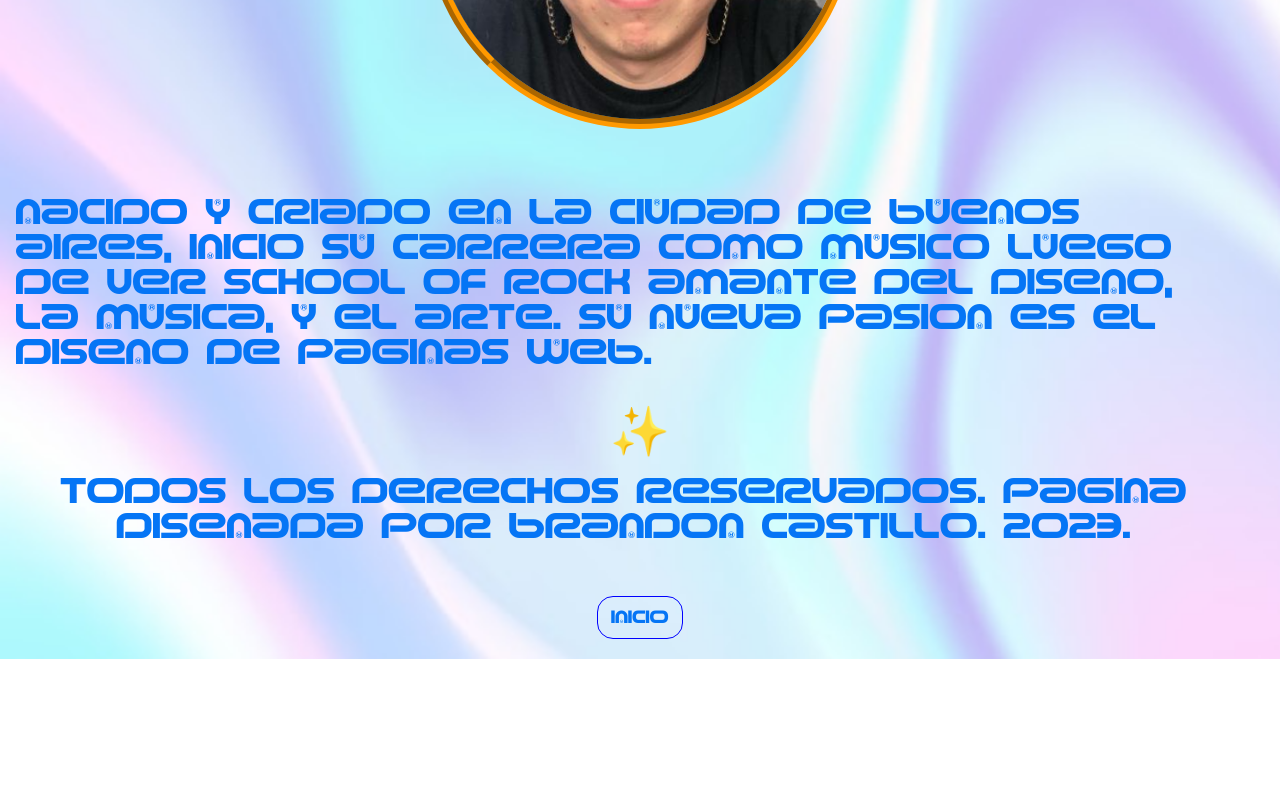
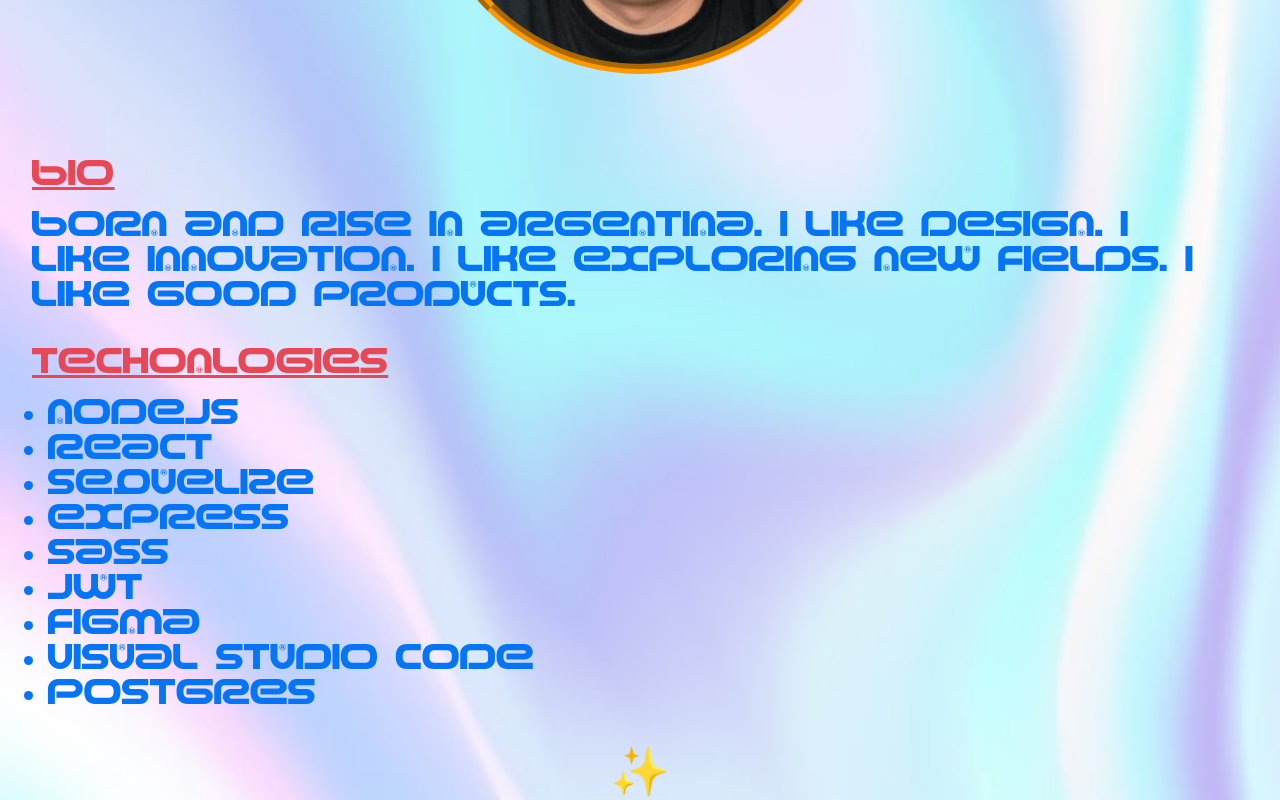
Before and after one commit to pibelanzallamas/brandon-portfolio, a React (Create React App) app: page /profile in a window 1280 px wide. Shown: the part 560-1360 px from the top of the page. Before the commit the page ends 1219 px from the top, so only its background shows below. Built offline with nearby package versions, Linux system fonts and the light colour scheme.

Commit message:
profile ok

```diff
--- a/src/components/Credits.jsx
+++ b/src/components/Credits.jsx
@@ -11,10 +11,7 @@
       <div style={{ "text-align": "center", "font-size": "3rem" }}>✨</div>
 
       <div className="credits project-description">
-        <p>
-          Todos los Derechos Reservados. Página diseñada por Brandon Castillo.
-          2023.
-        </p>
+        <p>All Rights Reserved. Page designed by Brandon Castillo. 2023.</p>
       </div>
 
       <div className="button-inicio">
--- a/src/components/Profile.jsx
+++ b/src/components/Profile.jsx
@@ -4,18 +4,30 @@
   return (
     <div className="all">
       <div className="content">
-        <div className="profile-title">
-          <h2>Profile</h2>
+        <div className="title">
+          <h1>Profile</h1>
         </div>
         <div className="profile-pic">
           <img src="/imagenCv.png"></img>
         </div>
         <div className="profile-description">
-          <p>
-            Nacido y criado en la ciudad de Buenos Aires, inicio su carrera como
-            musico luego de ver School of Rock amante del diseño, la música, y
-            el arte. Su nueva pasión es el diseño de paginas web.
+          <div className="project-title">bio</div>
+          <p className="bio">
+            Born and rise in Argentina. I like design. I like innovation. I like
+            exploring new fields. I like good products.
           </p>
+          <div className="project-title">techonlogies</div>
+          <ul className="lists">
+            <li>NodeJs</li>
+            <li>React</li>
+            <li>Sequelize</li>
+            <li>Express</li>
+            <li>Sass</li>
+            <li>JWT</li>
+            <li>Figma</li>
+            <li>Visual Studio Code</li>
+            <li>Postgres</li>
+          </ul>
         </div>
         <Credits />
       </div>
--- a/src/styles/App.css
+++ b/src/styles/App.css
@@ -80,11 +80,6 @@
   padding-bottom: 1rem;
 }
 
-.profile-description {
-  padding: 1rem;
-  padding-bottom: 2rem;
-}
-
 .profile-pic {
   text-align: center;
 }
@@ -93,6 +88,21 @@
   height: 45%;
   border-radius: 50%;
   border: #ff9900 5px groove;
+}
+
+.profile-description {
+  padding-top: 0;
+  padding-left: 1rem;
+  padding-right: 1.5rem;
+  padding-bottom: 2rem;
+}
+
+.lists {
+  padding-left: 2rem;
+}
+
+.bio {
+  padding-left: 1rem;
 }
 
 @media (min-width: 700px) {
@@ -211,7 +221,7 @@
 }
 .button-inicio a {
   padding: 0.8rem;
-  border: blue 1px solid;
+  border: #0575f5 1px solid;
   border-radius: 1rem;
 }
 .button-inicio a:hover {
--- a/src/styles/Credits.sass
+++ b/src/styles/Credits.sass
@@ -11,7 +11,7 @@
   padding-bottom: 2rem
   a
     padding: 0.8rem
-    border: blue 1px solid
+    border: $blue-crayola 1px solid
     border-radius: 1rem
   a:hover
     background-color: $blue-crayola
--- a/src/styles/Profile.sass
+++ b/src/styles/Profile.sass
@@ -4,19 +4,27 @@
   padding-top: 3rem
   padding-bottom: 1rem
 
-.profile-description
-  // border: solid red 1px
-  padding: 1rem
-  padding-bottom: 2rem
-
 .profile-pic
-  //border: solid red 1px
   text-align: center
   img
     width: 45%
     height: 45%
     border-radius: 50%
     border: $orange-peel 5px groove
+
+.profile-description
+  padding-top: 0
+  padding-left: 1rem
+  padding-right: 1.5rem
+  padding-bottom: 2rem
+
+.lists
+  padding-left: 2rem
+
+.bio
+  padding-left: 1rem
+
+
 
 @media (min-width: 700px)
   .profile-title
```
Also changed, not shown: 1 other file (tests, documents, lock files or other folders).
